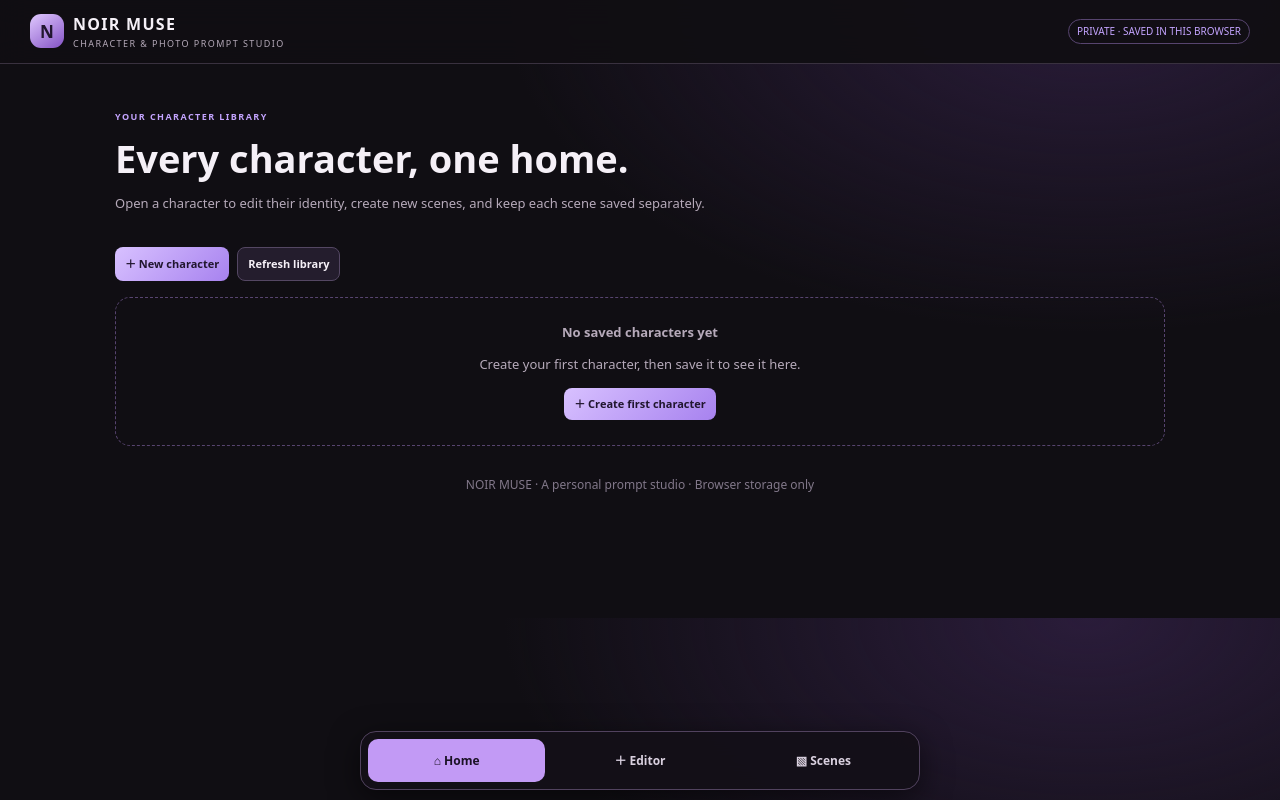
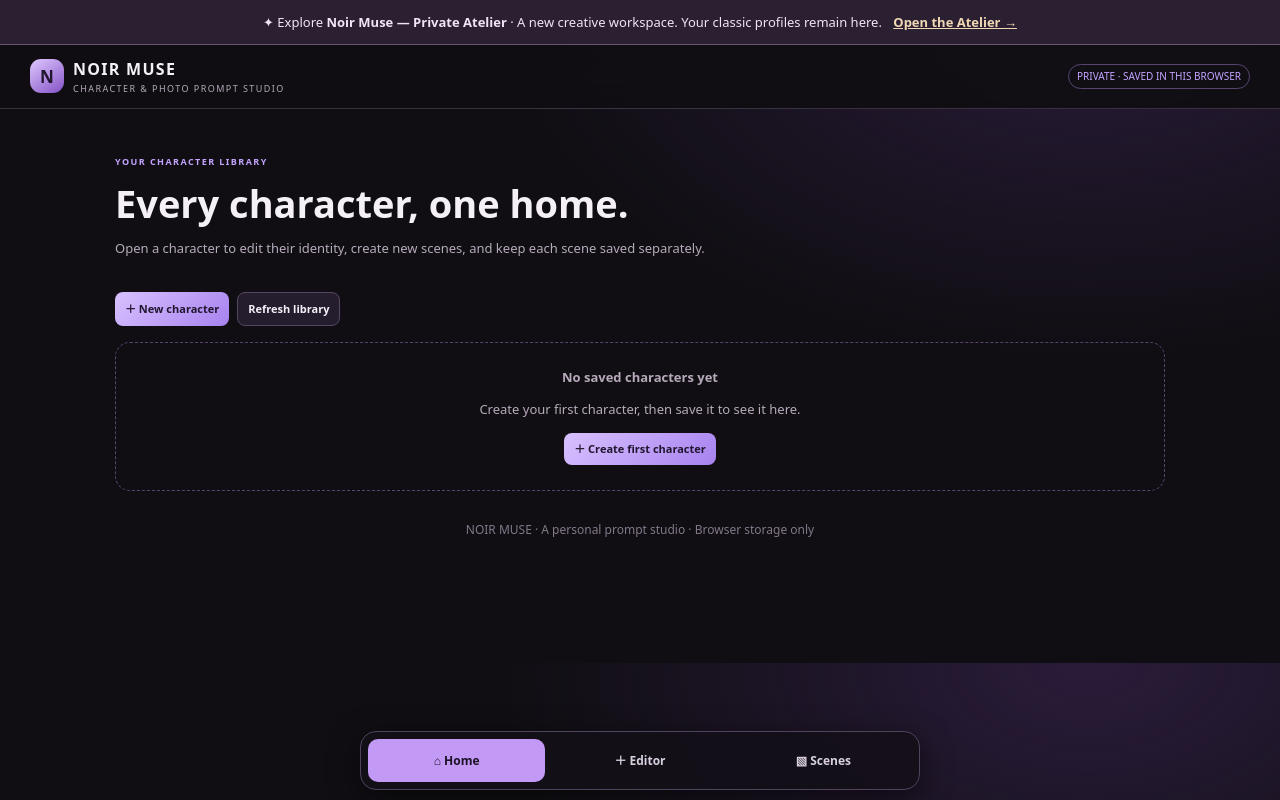
Before and after one commit to westernsurge204-ctrl/noir_muse, a website: page index.html in a window 1280 px wide. Drawn offline with Linux system fonts and the light colour scheme.

Commit message:
feat: link Private Atelier from classic app while retaining all legacy functionality and browser data

```diff
--- a/index.html
+++ b/index.html
@@ -53,6 +53,7 @@ textarea{min-height:70px}.hint,.notice{font-size:10px}.btn{font-size:11px;paddin
 #appTabs{position:fixed;z-index:9999;left:50%;transform:translateX(-50%);bottom:max(10px,env(safe-area-inset-bottom));width:min(560px,calc(100% - 20px));display:grid;grid-template-columns:repeat(3,minmax(0,1fr));gap:6px;padding:7px;background:rgba(20,16,24,.97);border:1px solid #51425e;border-radius:16px;box-shadow:0 8px 30px #0008;backdrop-filter:blur(16px)}#appTabs button{min-height:43px;border:1px solid transparent;border-radius:10px;background:transparent;color:#d9d0df;font-size:12px;font-weight:650;padding:8px 4px;cursor:pointer;touch-action:manipulation}#appTabs button[aria-current="page"]{background:#c29af5;color:#1b1225}body{padding-bottom:86px}#homePage[hidden],#editorPage[hidden]{display:none!important}.pageNav{position:sticky;top:82px;z-index:40;background:rgba(20,16,24,.96);padding:7px 0;border-radius:10px;backdrop-filter:blur(10px)}
 </style></head>
 <body>
+<div id="atelierUpgradeNotice" style="padding:13px 16px;background:#2b2032;border-bottom:1px solid #685474;text-align:center;color:#f1e4f4;font:13px system-ui,sans-serif">✦ Explore <strong>Noir Muse — Private Atelier</strong> · A new creative workspace. Your classic profiles remain here. <a href="./atelier-preview.html" style="display:inline-block;margin-left:8px;color:#f1d8b5;font-weight:700;text-decoration:underline">Open the Atelier →</a></div>
 <header><div class="brand"><div class="logo">N</div><div><h1>NOIR MUSE</h1><small>Character & photo prompt studio</small></div></div><span class="tag">PRIVATE · SAVED IN THIS BROWSER</span></header>
 <main class="wrap"><section id="homePage" class="homePage"><div class="homeIntro"><div class="eyebrow">Your character library</div><h2>Every character, one home.</h2><p>Open a character to edit their identity, create new scenes, and keep each scene saved separately.</p></div><div class="homeToolbar"><button class="btn primary" id="newCharacter">＋ New character</button><button class="btn" id="homeRefresh">Refresh library</button></div><div id="characterGrid" class="characterGrid"></div></section><section id="editorPage" hidden>
 <section class="hero"><div><div class="eyebrow">Your imagination, art-directed</div><h2>Build a character.<br><span style="color:var(--accent)">Capture a moment.</span></h2><p>Create detailed, consistent character prompts for image generators. Keep identity stable while changing outfits, scenes, poses and camera feel.</p></div><aside class="heroNote"><strong>Studio note</strong>Character DNA stays separate from the scene. Everyday photo realism is the default; choose a professional look only when you want one.</aside></section>
```
